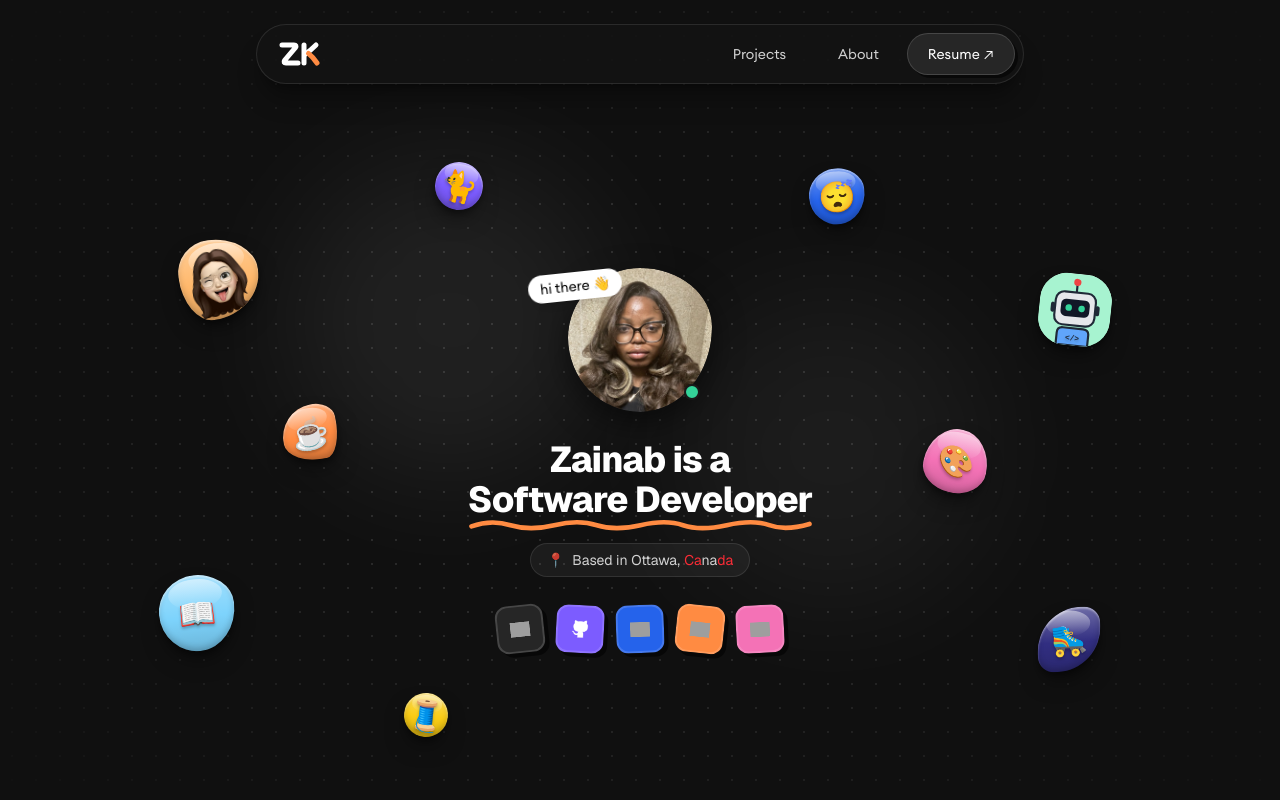
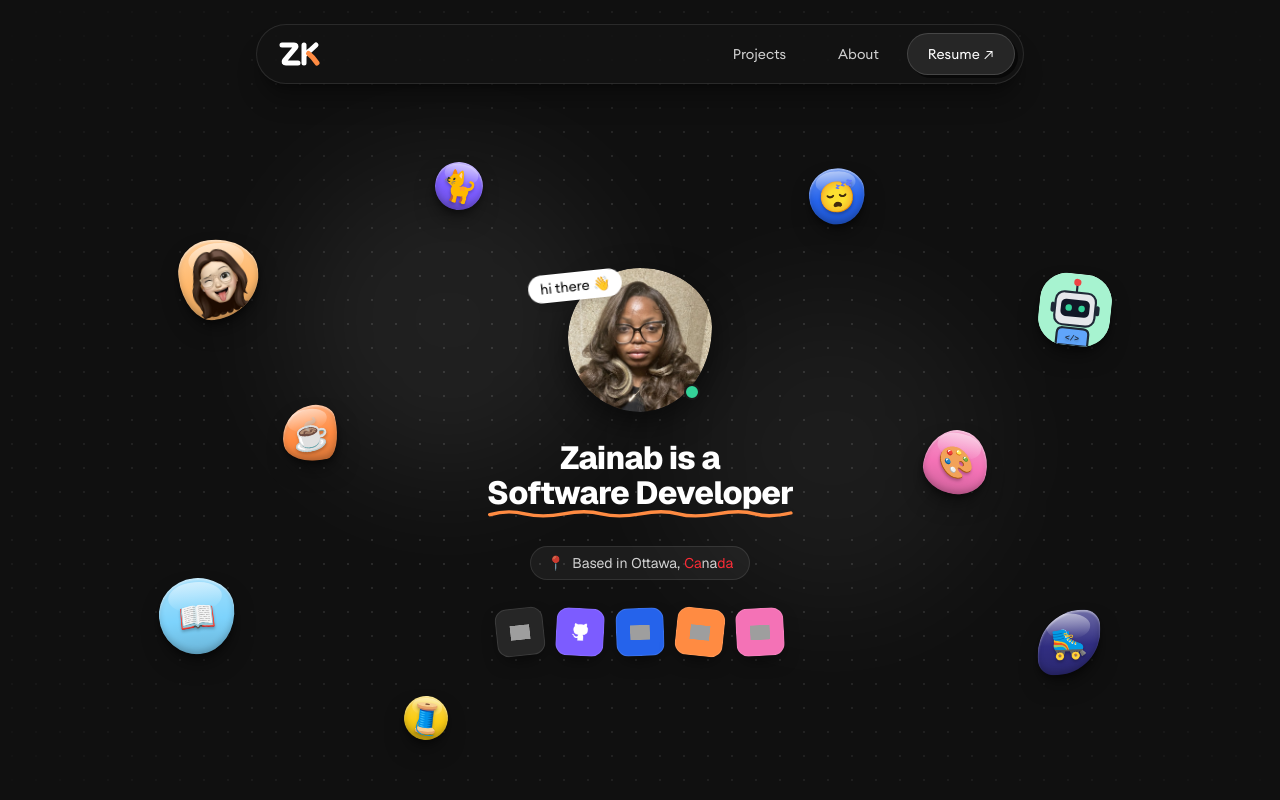
Before and after one commit to zainab-kassim/myportfolio, a Next.js app: page / in a window 1280 px wide. Shown: the top 800 px of the page. Built offline with nearby package versions, Linux system fonts and the light colour scheme; grey boxes are pictures that could not be loaded; what @midudev/tailwind-animations would draw is missing.

Commit message:
Refine hero headline size, spacing and social button shadows

```diff
--- a/src/components/HeroSection.tsx
+++ b/src/components/HeroSection.tsx
@@ -112,17 +112,17 @@ export default function HeroSection() {
         </div>
 
         <div className='flex flex-col items-center text-center text-white animate-fade-in-up font-sans mt-7 relative z-10'>
-          <h1 className='font-extrabold tracking-tight leading-[1.1] text-2xl md:text-3xl lg:text-[36px]'>
+          <h1 className='font-extrabold tracking-tight leading-[1.1] text-2xl md:text-[28px] lg:text-[32px]'>
             Zainab is a<br />
             <span className='relative inline-block'>
               Software Developer
               {/* hand-drawn squiggle under the role */}
-              <svg viewBox='0 0 300 12' preserveAspectRatio='none' className='absolute left-0 -bottom-2 md:-bottom-3 w-full h-2.5 md:h-3.5' aria-hidden='true'>
+              <svg viewBox='0 0 300 12' preserveAspectRatio='none' className='absolute left-0 -bottom-2 w-full h-2.5' aria-hidden='true'>
                 <path d='M3 8 Q 20 2 37 7 T 75 7 T 112 7 T 150 7 T 187 7 T 225 7 T 262 7 T 297 6' fill='none' stroke='#FF8B42' strokeWidth='4' strokeLinecap='round' />
               </svg>
             </span>
           </h1>
-          <p className='mt-6 inline-flex items-center gap-2 rounded-full bg-white/5 border border-white/10 px-4 py-1.5 text-sm text-white/80'>
+          <p className='mt-6 md:mt-9 inline-flex items-center gap-2 rounded-full bg-white/5 border border-white/10 px-4 py-1.5 text-sm text-white/80'>
             <span aria-hidden='true'>📍</span>
             Based in Ottawa, <span className='-ml-1'><span className='text-red-500'>Ca</span>na<span className='text-red-500'>da</span></span>
           </p>
@@ -132,7 +132,7 @@ export default function HeroSection() {
           <div className='flex justify-center mt-7 gap-3 relative mb-4'>
             {socials.map((social) => (
               <a key={social.label} href={social.href} target='_blank' rel='noopener noreferrer' aria-label={social.label} title={social.label}>
-                <span className={`${social.bg} ${social.rotate} flex items-center justify-center w-12 h-12 rounded-xl border-2 border-white/15 shadow-[4px_4px_0_rgba(0,0,0,0.55)] transition-transform duration-300 hover:rotate-0 hover:-translate-y-1.5 hover:scale-110`}>
+                <span className={`${social.bg} ${social.rotate} flex items-center justify-center w-12 h-12 rounded-xl border border-white/10 shadow-[0_8px_18px_-6px_rgba(0,0,0,0.6)] transition-transform duration-300 hover:rotate-0 hover:-translate-y-1.5 hover:scale-110`}>
                   <Image height={70} width={70} className='w-5 h-5 object-contain' alt='' src={social.icon} />
                 </span>
               </a>
```
